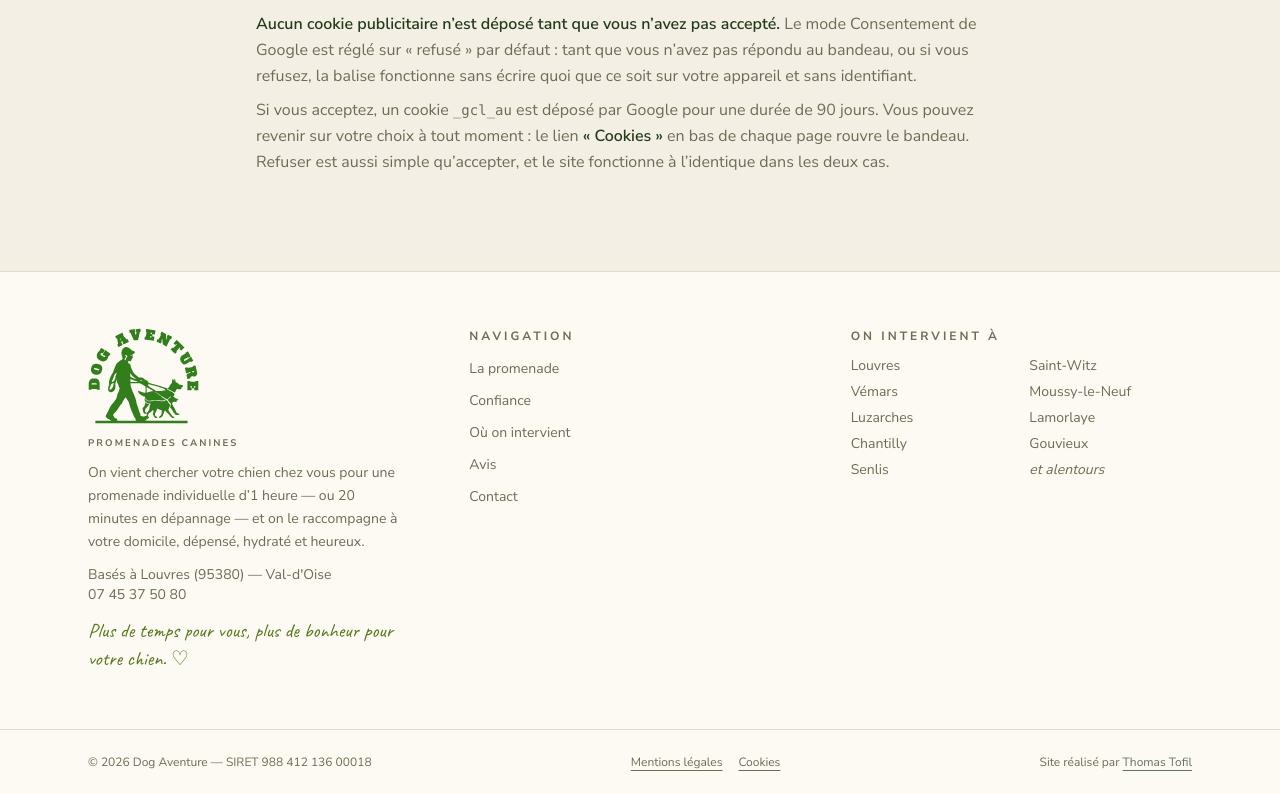
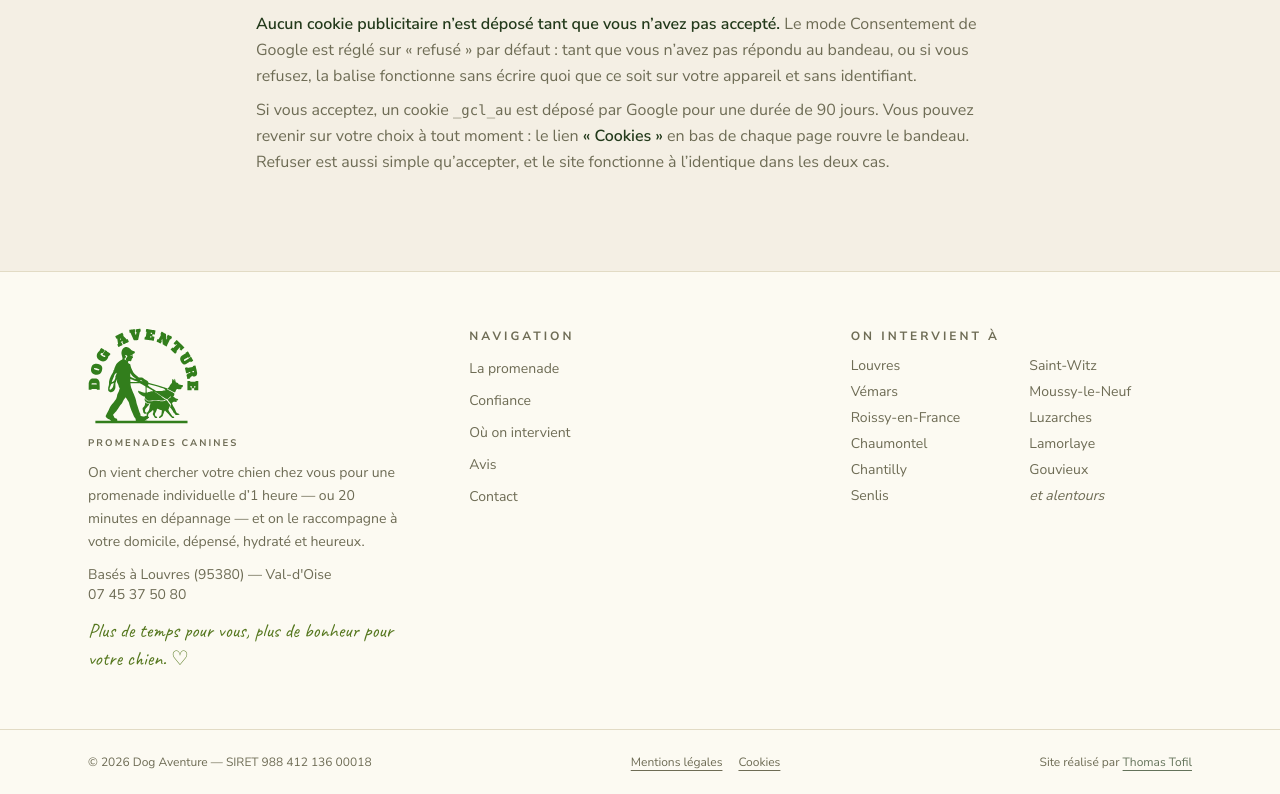
Before and after one commit to Thomas-soft/dog-aventure, a Next.js app: page /mentions-legales in a window 1280 px wide. Shown: the part 1841-2635 px from the top of the page. Built offline with nearby package versions, Linux system fonts and the light colour scheme.

Commit message:
Ajoute Roissy-en-France et Chaumontel aux villes desservies
Co-Authored-By: Claude Opus 5 (1M context) <noreply@anthropic.com>

```diff
--- a/content/site.config.ts
+++ b/content/site.config.ts
@@ -47,7 +47,9 @@ export const site: SiteConfig = {
     "Saint-Witz",
     "Vémars",
     "Moussy-le-Neuf",
+    "Roissy-en-France",
     "Luzarches",
+    "Chaumontel",
     "Lamorlaye",
     "Chantilly",
     "Gouvieux",
```
